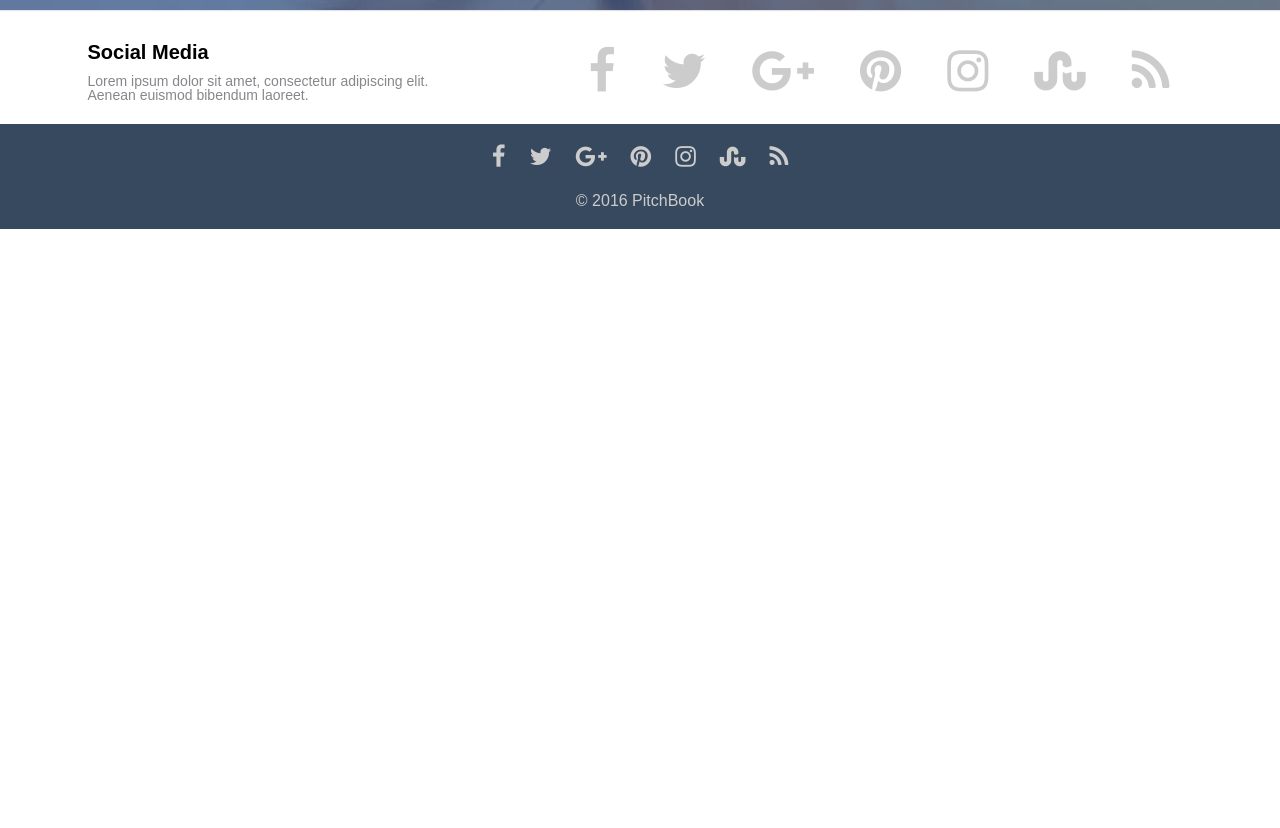
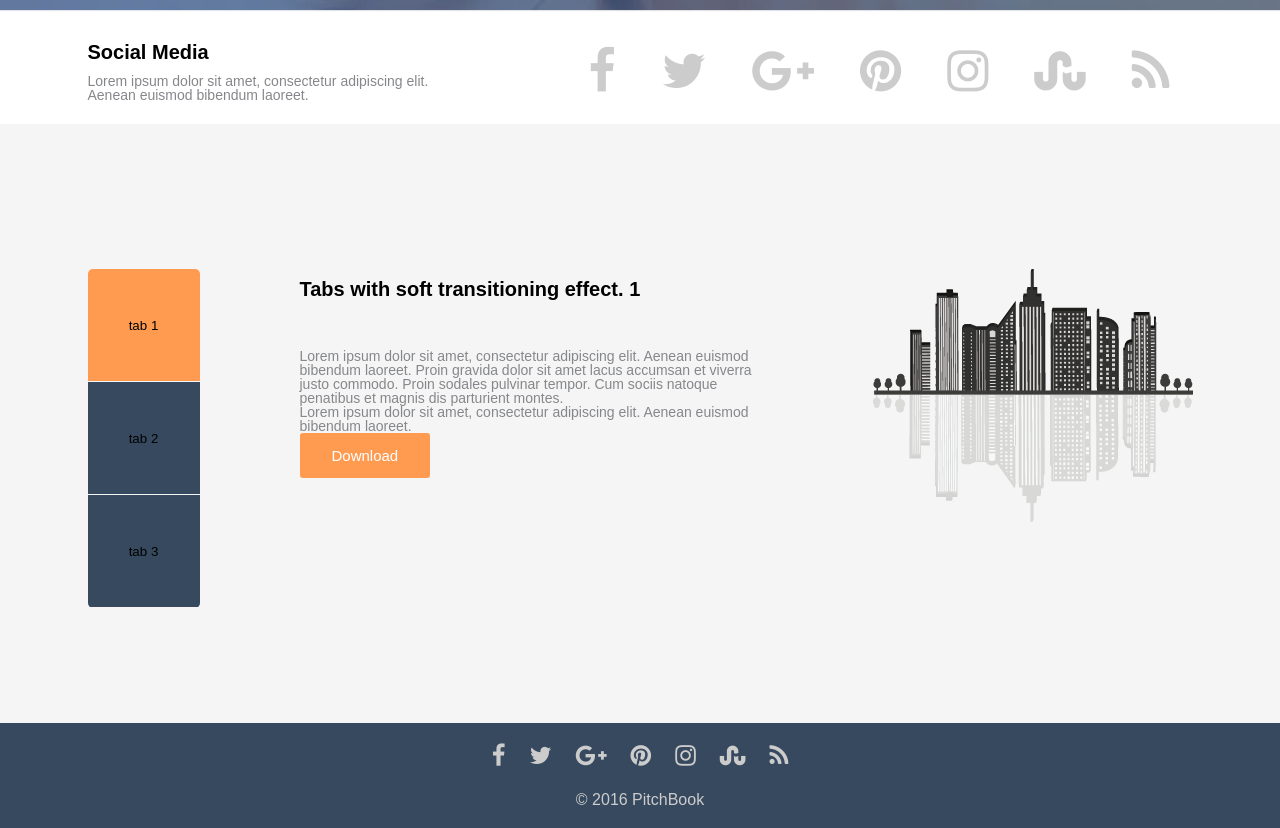
Before and after one commit to Bondarenko199/SPDtest, a React (Create React App) app: page / in a window 1280 px wide. Shown: the part 780-1608 px from the top of the page. Before the commit the page ends 1009 px from the top, so only its background shows below. Built offline with nearby package versions, Linux system fonts and the light colour scheme.

Commit message:
added tabs section

```diff
--- a/src/components/atoms/Button.css
+++ b/src/components/atoms/Button.css
@@ -1,6 +1,6 @@
 .Button {
   padding: 15px 32px;
-  display: block;
+  display: inline-block;
   align-self: flex-start;
   font-size: 15px;
   font-weight: 400;
--- a/src/components/atoms/Headline.css
+++ b/src/components/atoms/Headline.css
@@ -1,4 +1,5 @@
 .Headline {
+  margin-bottom: 50px;
   color: #000;
   font-size: 20px;
   font-weight: 700;
--- /dev/null
+++ b/src/components/moleculs/Tabs.css
@@ -0,0 +1,38 @@
+.Tabs-buttons-list {
+  min-width: 112px;
+  border-radius: 5px;
+  overflow: hidden;
+}
+
+.Tabs-button {
+  width: 112px;
+  height: 112px;
+  margin-bottom: 1px;
+  background: #37495e;
+  border: none;
+}
+
+.Tabs-button.-active {
+  background-color: #ff9b51;
+}
+
+.Tabs-tab {
+  height: 0;
+  display: flex;
+  overflow: hidden;
+  opacity: 0;
+  transition: opacity .2s ease-in-out;
+}
+
+.Tabs-tab.-active {
+  height: auto;
+  opacity: 1;
+}
+
+.Tabs-tab.-active.-animate {
+  opacity: 0;
+}
+
+.Tabs-text {
+  padding: 10px 100px;
+}
--- /dev/null
+++ b/src/components/moleculs/Tabs.js
@@ -0,0 +1,66 @@
+import React from 'react'
+
+import { Headline, Text, Button } from '../atoms'
+
+import './Tabs.css'
+
+class Tabs extends React.Component {
+  constructor(props) {
+    super(props)
+    this.state = {
+      current: 0
+    }
+  }
+
+  handleClick = id => {
+    let currentEl = document.querySelector('.Tabs-tab.-active')
+    let animationDur = parseFloat(getComputedStyle(currentEl).transitionDuration) * 1000
+
+    currentEl.classList.add('-animate')
+    setTimeout(
+      () => {
+        currentEl.classList.remove('-animate')
+        this.setState({
+          current: +id
+        })
+      }, animationDur
+    )
+  }
+
+  render() {
+    return (
+      <React.Fragment>
+        <ul className="Tabs-buttons-list">
+          {this.props.tabs.map((el, i) => (
+            <li key={el.id}>
+              <button className={(i === this.state.current) ?
+                "Tabs-button -active" :
+                "Tabs-button"}
+                      onClick={() => this.handleClick(i)}>{el.name}</button>
+            </li>
+          ))}
+        </ul>
+        <ul className="Tabs-list">
+          {this.props.tabs.map((el, i) => (
+            <li key={el.id}
+                className={(i === this.state.current) ?
+                  'Tabs-tab -active' :
+                  'Tabs-tab'}>
+              <div className="Tabs-text">
+                <Headline classame="tab">{el.title}</Headline>
+                <Text className="tab">{el.text}</Text>
+                <Text className="tab">{el.subtext}</Text>
+                <Button link={el.link}>Download</Button>
+              </div>
+              <div className="Tabs-img">
+                <img src={el.img} alt={el.name}/>
+              </div>
+            </li>
+          ))}
+        </ul>
+      </React.Fragment>
+    )
+  }
+}
+
+export default Tabs
--- a/src/components/moleculs/index.js
+++ b/src/components/moleculs/index.js
@@ -4,6 +4,7 @@ import SubNav from './SubNav'
 import PopularLinks from './PopularLinks'
 import SubLinks from './SubLinks'
 import FormWidget from './FormWidget'
+import Tabs from './Tabs'
 
 export {
   IconsList,
@@ -11,5 +12,6 @@ export {
   SubNav,
   PopularLinks,
   SubLinks,
-  FormWidget
+  FormWidget,
+  Tabs
 }
--- /dev/null
+++ b/src/components/organisms/TabsSection.css
@@ -0,0 +1,8 @@
+.TabsSection {
+  padding: 145px 0 115px;
+  background-color: #f5f5f5;
+}
+
+.TabsSection-wrapper {
+  display: flex;
+}
--- /dev/null
+++ b/src/components/organisms/TabsSection.js
@@ -0,0 +1,19 @@
+import React from 'react'
+
+import { Wrapper } from './'
+import { Tabs } from '../moleculs'
+
+import './TabsSection.css'
+
+const TabsSection = ({tabs}) => (
+  <section className="TabsSection" id="TabsSection">
+    <Wrapper>
+      <div className="TabsSection-wrapper">
+        <Tabs tabs={tabs}/>
+      </div>
+    </Wrapper>
+  </section>
+)
+
+
+export default TabsSection
--- a/src/components/organisms/index.js
+++ b/src/components/organisms/index.js
@@ -3,11 +3,13 @@ import Header from './Header'
 import Footer from './Footer'
 import IntroSection from './IntroSection'
 import BrandBarSection from './BrandBarSection'
+import TabsSection from './TabsSection'
 
 export {
   Wrapper,
   Header,
   Footer,
   IntroSection,
-  BrandBarSection
+  BrandBarSection,
+  TabsSection
 }
--- a/src/components/pages/Home.js
+++ b/src/components/pages/Home.js
@@ -3,7 +3,8 @@ import React from 'react'
 import { Header, Footer } from '../organisms'
 import {
   IntroSectionContainer,
-  BrandBarSectionContainer
+  BrandBarSectionContainer,
+  TabsSectionContainer
 } from '../../containers'
 
 const Home = () => (
@@ -12,6 +13,7 @@ const Home = () => (
     <main className="content">
       <IntroSectionContainer/>
       <BrandBarSectionContainer/>
+      <TabsSectionContainer/>
     </main>
     <Footer/>
   </React.Fragment>
--- /dev/null
+++ b/src/containers/TabsSectionContainer.js
@@ -0,0 +1,50 @@
+import React from 'react'
+
+import { TabsSection } from '../components/organisms'
+
+import img from '../assets/tabs-image.png'
+
+class TabsSectionContainer extends React.Component {
+  constructor(props) {
+    super(props)
+    this.state = {
+      tabs: [
+        {
+          id: '1',
+          name: 'tab 1',
+          title: 'Tabs with soft transitioning effect. 1',
+          text: 'Lorem ipsum dolor sit amet, consectetur adipiscing elit. Aenean euismod bibendum laoreet. Proin gravida dolor sit amet lacus accumsan et viverra justo commodo. Proin sodales pulvinar tempor. Cum sociis natoque penatibus et magnis dis parturient montes.',
+          subtext: 'Lorem ipsum dolor sit amet, consectetur adipiscing elit. Aenean euismod bibendum laoreet.',
+          link: '#',
+          img: img
+        },
+        {
+          id: '2',
+          name: 'tab 2',
+          title: 'Tabs with soft transitioning effect. 2',
+          text: 'Lorem ipsum dolor sit amet, consectetur adipiscing elit. Aenean euismod bibendum laoreet. Proin gravida dolor sit amet lacus accumsan et viverra justo commodo. Proin sodales pulvinar tempor. Cum sociis natoque penatibus et magnis dis parturient montes.',
+          subtext: 'Lorem ipsum dolor sit amet, consectetur adipiscing elit. Aenean euismod bibendum laoreet.',
+          link: '#',
+          img: img
+        },
+        {
+          id: '3',
+          name: 'tab 3',
+          title: 'Tabs with soft transitioning effect. 3',
+          text: 'Lorem ipsum dolor sit amet, consectetur adipiscing elit. Aenean euismod bibendum laoreet. Proin gravida dolor sit amet lacus accumsan et viverra justo commodo. Proin sodales pulvinar tempor. Cum sociis natoque penatibus et magnis dis parturient montes.',
+          subtext: 'Lorem ipsum dolor sit amet, consectetur adipiscing elit. Aenean euismod bibendum laoreet.',
+          link: '#',
+          img: img
+        }
+      ]
+    }
+  }
+
+  render() {
+    return (
+      <TabsSection tabs={this.state.tabs}/>
+    )
+  }
+}
+
+export default TabsSectionContainer
--- a/src/containers/index.js
+++ b/src/containers/index.js
@@ -3,11 +3,13 @@ import NavContainer from './NavContainer'
 import IntroSectionContainer from './IntroSectionContainer'
 import FormWidgetContainer from './FormWidgetContainer'
 import BrandBarSectionContainer from './BrandBarSectionContainer'
+import TabsSectionContainer from './TabsSectionContainer'
 
 export {
   IconsListContainer,
   NavContainer,
   IntroSectionContainer,
   FormWidgetContainer,
-  BrandBarSectionContainer
+  BrandBarSectionContainer,
+  TabsSectionContainer
 }
```
Also changed, not shown: src/assets/tabs-image.png (added).
